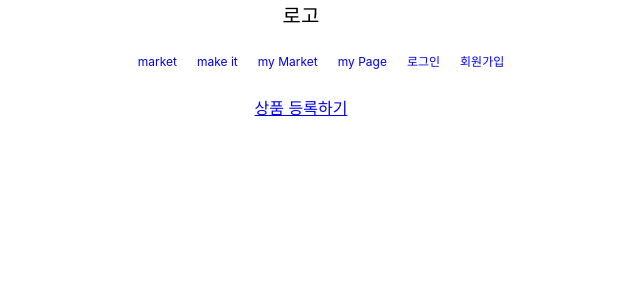
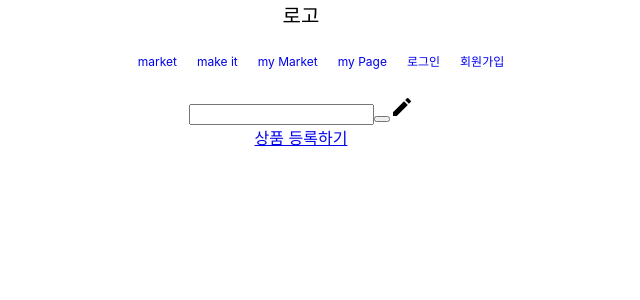
Before and after one commit to Jeon-YJ1004/Jandy-seller, a React (Create React App) app in the folder front-react/: page /myMarket in a window 1280 px wide. Shown: the top 300 px of the page, without its empty margins (339-979 px from the left). Built offline with nearby package versions, Linux system fonts and the light colour scheme.

Commit message:
mymarket ing for laptop

```diff
--- a/front-react/src/App.js
+++ b/front-react/src/App.js
@@ -1,5 +1,10 @@
 import { React, useEffect } from "react";
-import { BrowserRouter as Router, Routes, Route } from "react-router-dom";
+import {
+  BrowserRouter as Router,
+  Routes,
+  Route,
+  Navigate,
+} from "react-router-dom";
 import { useDispatch } from "react-redux";
 import { ConnectedRouter } from "connected-react-router";
 
@@ -17,6 +22,8 @@ import {
 import { history } from "./lib/history.js";
 
 function App() {
+  const user = localStorage.getItem("user");
+
   return (
     <div className="App">
       <Router>
@@ -26,6 +33,14 @@ function App() {
           <Route path="/login" element={<KakaoLogin />} />
           <Route path="/oauth/kakao/login/" element={<Auth />} />
           <Route path="/profile" element={<Profile />} />
+          {/* <Route
+            path="/mypage"
+            element={user ? <Mypage /> : <Navigate to="/login" />}
+          />
+          <Route
+            path="/myMarket"
+            element={user ? <Mymarket /> : <Navigate to="/login" />}
+          /> */}
           <Route path="/mypage" element={<Mypage />} />
           <Route path="/myMarket" element={<Mymarket />} />
           <Route path="/product/register" element={<ProductRegister />} />
--- a/front-react/src/pages/Main.jsx
+++ b/front-react/src/pages/Main.jsx
@@ -28,7 +28,6 @@ function Main() {
         <Banner />
         인기 해쉬테그
         <SearchBox />
-        주제
         {prd_list.map((product) => {
           return <Product key={product.id} id={product.id} {...product} />;
         })}
--- a/front-react/src/pages/Mymarket.jsx
+++ b/front-react/src/pages/Mymarket.jsx
@@ -1,31 +1,59 @@
 import { React, useEffect, useState } from "react";
-import { Link } from "react-router-dom";
+import { Link, Navigate } from "react-router-dom";
 import styled from "styled-components";
 import axios from "axios";
 
 import ProductRegister from "./ProductRegister";
 import Header from "../components/common/Header";
-
+import { userSlice } from "./../lib/userApi";
+import { useSelector, useDispatch } from "react-redux";
+import { History } from "history";
+import EditIcon from "@mui/icons-material/Edit";
 function Mymarket() {
   /* 디비에 저장된 마켓 이름과 사진이 있다면 세팅.
 
   없으면 기본 이미지 세팅, 등록하기 버튼
   만약 유저가 세팅하면 디비에 post
   */
+  const dispatch = useDispatch();
+  const user_info = useSelector((state) => state.user.user);
+  const [market, setMarket] = useState([]);
+  const [marketName, setMarketName] = useState("");
 
-  const [marketImg, setMarketImg] = useState();
+  useEffect(() => {});
+  const changeMarketName = (e) => {
+    setMarketName(e.target.value);
+    console.log(marketName);
+  };
 
   return (
     <>
       <Header />
-      {/* 마켓 배너 */}
-      {/* 판매자 닉네임 */}
-      {/* 마켓 설명 */}
+      <MarketBanner>
+        <input
+          type="text"
+          className="marketBanner"
+          defaultValue={marketName}
+          onChange={changeMarketName}
+        />
+        <MarketName
+          onClick={changeMarketName}
+          placeholder={marketName}
+        ></MarketName>
+        <EditIcon />
+        {/* 판매자 닉네임 */}
+
+        {console.log(user_info)}
+        {/* 마켓 설명 */}
+      </MarketBanner>
+
       {/* 마켓 카테고리 */}
       {/* 판매 상품 card */}
       <Link to="/product/register"> 상품 등록하기</Link>
     </>
   );
 }
+const MarketBanner = styled.div``;
+const MarketName = styled.button``;
 
 export default Mymarket;
--- a/front-react/src/pages/ProductDetail.jsx
+++ b/front-react/src/pages/ProductDetail.jsx
@@ -13,7 +13,7 @@ function ProductDetail(props) {
   const prd_list = useSelector((state) => state.prd.list);
   // const prd_idx=prd_list.findIndex((p)=>p.pr) = prd_list[prd_list.findIndex((p) => p.id === id)];
   const product = prd_list[id];
-  const prd = product.stringfy();
+  console.log(product);
   useEffect(() => {
     //db에서 product 조회
     dispatch(getPrdDetailDB(id));
@@ -62,7 +62,7 @@ function ProductDetail(props) {
   return (
     <>
       <Header />
-      <div>{product}</div>
+      <div>{product.name}</div>
       <Line />
 
       <div>판매기간 </div>
--- a/front-react/src/pages/ProductRegister.jsx
+++ b/front-react/src/pages/ProductRegister.jsx
@@ -8,6 +8,7 @@ import {
   Checkbox,
   FormControlLabel,
 } from "@material-ui/core";
+import styled from "styled-components";
 import Autocomplete from "@material-ui/lab/Autocomplete";
 
 function ProductRegister() {
```
Also changed, not shown: front-react/src/pages/kakao/Auth.js (+8 -15 lines), front-react/src/pages/kakao/Profile.js (+8 -8 lines), front-react/src/lib/marketApi.js (added).
